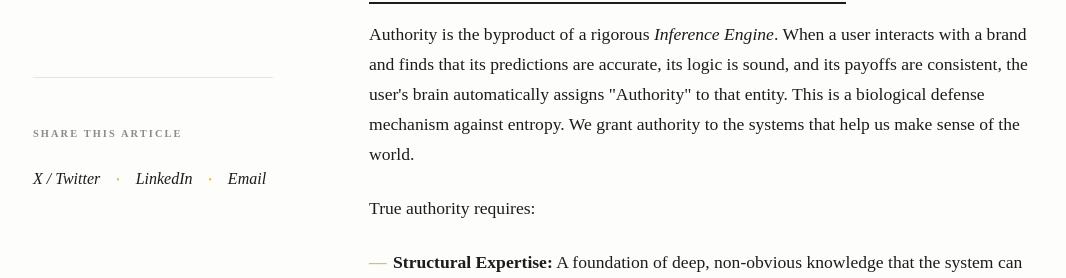
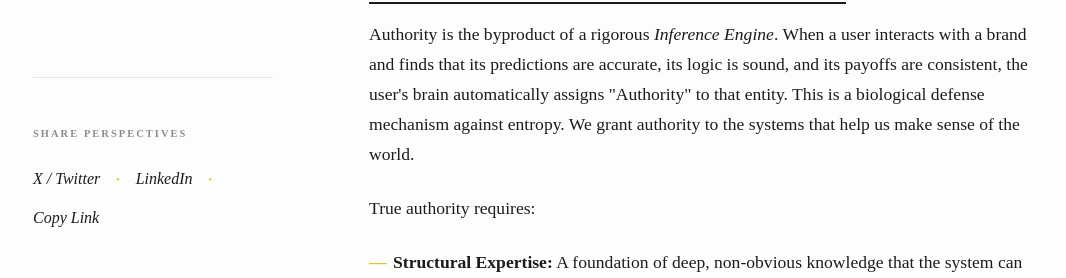
Before and after one commit to msuysal/marketing-blog, a Next.js app: page /blog/authority-is-a-system-outcome in a window 1280 px wide. Shown: the part 917-1195 px from the top of the page, without its empty margins (89-1155 px from the left). Built offline with nearby package versions, Linux system fonts and the light colour scheme.

Commit message:
Optimize LinkedIn share UX with auto-copy caption feature and enhanced OG metadata

```diff
--- a/src/app/blog/[slug]/page.module.css
+++ b/src/app/blog/[slug]/page.module.css
@@ -269,6 +269,26 @@
     border-bottom-color: var(--accent);
 }
 
+.copyBtn {
+    background: none;
+    border: none;
+    padding: 0;
+    margin: 0;
+    font-family: var(--font-serif);
+    font-size: 1rem;
+    font-weight: 500;
+    font-style: italic;
+    color: var(--foreground);
+    cursor: pointer;
+    transition: all 0.3s ease;
+    border-bottom: 1px solid transparent;
+}
+
+.copyBtn:hover {
+    color: var(--accent);
+    border-bottom-color: var(--accent);
+}
+
 .footer {
     margin-top: 6rem;
     padding-top: 2rem;
--- a/src/app/blog/[slug]/page.tsx
+++ b/src/app/blog/[slug]/page.tsx
@@ -21,9 +21,25 @@ export async function generateMetadata({ params }: Props): Promise<Metadata> {
     const post = posts.find((p) => p.slug === slug);
     if (!post) return { title: "Not Found" };
 
+    const url = `https://marketing-blog-six.vercel.app/blog/${post.slug}`;
+
     return {
         title: `${post.title} | Olgu Uysal`,
         description: post.excerpt,
+        openGraph: {
+            title: post.title,
+            description: post.excerpt,
+            url: url,
+            siteName: "Marketing System Design",
+            type: "article",
+            publishedTime: post.date,
+            authors: ["Olgu Uysal"],
+        },
+        twitter: {
+            card: "summary_large_image",
+            title: post.title,
+            description: post.excerpt,
+        },
     };
 }
 
@@ -34,6 +50,9 @@ export default async function BlogPost({ params }: Props) {
     if (!post) {
         notFound();
     }
+
+    const shareUrl = `https://marketing-blog-six.vercel.app/blog/${post.slug}`;
+    const shareText = `"${post.title}" - Essays on influence, behavioral logic, and marketing systems.`;
 
     if (!post.content || post.content.trim() === "") {
         return (
@@ -68,11 +87,11 @@ export default async function BlogPost({ params }: Props) {
                     <TableOfContents />
 
                     <div className={styles.shareSidebar}>
-                        <h4>Share this article</h4>
+                        <h4>Share Perspectives</h4>
                         <ul className={styles.shareLinks}>
                             <li>
                                 <a
-                                    href={`https://twitter.com/intent/tweet?text=${encodeURIComponent(post.title)}&url=${encodeURIComponent(`https://olguuysal.com/blog/${post.slug}`)}`}
+                                    href={`https://twitter.com/intent/tweet?text=${encodeURIComponent(shareText)}&url=${encodeURIComponent(shareUrl)}`}
                                     target="_blank"
                                     rel="noopener noreferrer"
                                 >
@@ -80,20 +99,30 @@ export default async function BlogPost({ params }: Props) {
                                 </a>
                             </li>
                             <li>
-                                <a
-                                    href={`https://www.linkedin.com/sharing/share-offsite/?url=${encodeURIComponent(`https://olguuysal.com/blog/${post.slug}`)}`}
-                                    target="_blank"
-                                    rel="noopener noreferrer"
+                                <button
+                                    onClick={() => {
+                                        const caption = `${shareText}\n\nRead more here: ${shareUrl}`;
+                                        navigator.clipboard.writeText(caption);
+                                        const linkedInUrl = `https://www.linkedin.com/sharing/share-offsite/?url=${encodeURIComponent(shareUrl)}`;
+                                        window.open(linkedInUrl, '_blank', 'noreferrer');
+                                        alert("A suggested caption has been copied to your clipboard. You can paste it in your LinkedIn post!");
+                                    }}
+                                    className={styles.copyBtn}
+                                    title="Share on LinkedIn with a suggested caption"
                                 >
                                     LinkedIn
-                                </a>
+                                </button>
                             </li>
                             <li>
-                                <a
-                                    href={`mailto:?subject=${encodeURIComponent(post.title)}&body=${encodeURIComponent(`Check out this article: https://olguuysal.com/blog/${post.slug}`)}`}
+                                <button
+                                    onClick={() => {
+                                        navigator.clipboard.writeText(shareUrl);
+                                        alert("Link copied to clipboard");
+                                    }}
+                                    className={styles.copyBtn}
                                 >
-                                    Email
-                                </a>
+                                    Copy Link
+                                </button>
                             </li>
                         </ul>
                     </div>
```
